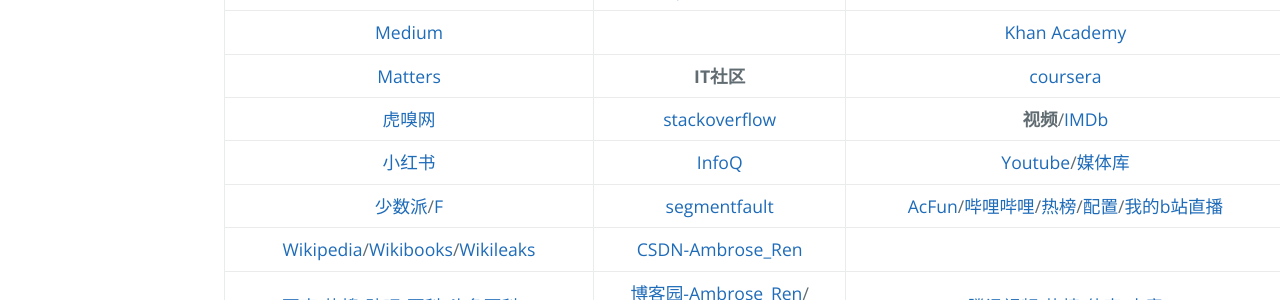
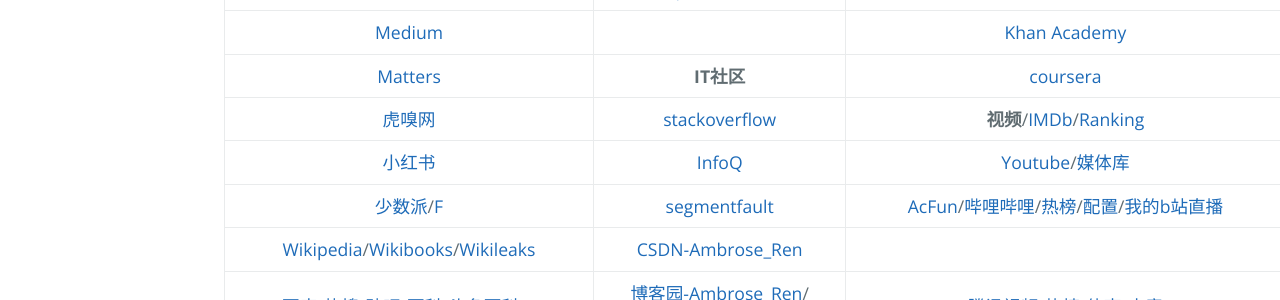
Before and after one commit to AmbroseRen/test, a Jekyll site: the page built from navigation.md, in a window 1280 px wide. Shown: the part 713-1013 px from the top of the page. Built offline with Jekyll 4.4.1, drawn with Linux system fonts in a browser that asks for light colours; our own code applies the rules of GitHub Pages for plain Markdown files; the repository's description, which GitHub fills in, is left out.

Commit message:
Update navigation.md

```diff
--- a/navigation.md
+++ b/navigation.md
@@ -20,7 +20,7 @@
 | [Quora](https://www.quora.com/) | ~~[simplesite](http://ambroseren.simplesite.com/)/[uid.me](http://uid.me/ren_si1#)~~ | [腾讯课堂](https://ke.qq.com/) | [catbox](https://catbox.moe/user/login.php) |
 | [Medium](https://medium.com/) | []() | [Khan Academy](https://www.khanacademy.org/) | [在线翻译](https://fanyi.youdao.com/) |
 | [Matters](https://matters.news/) | __IT社区__ | [coursera](https://www.coursera.org/browse/computer-science) | [刘明野的工具箱](https://tool.liumingye.cn/) |
-| [虎嗅网](https://www.huxiu.com/) | [stackoverflow](https://stackoverflow.com/) | __视频__/[IMDb](https://m.imdb.com/) | [MD格式在线排版](https://md.phodal.com/) |
+| [虎嗅网](https://www.huxiu.com/) | [stackoverflow](https://stackoverflow.com/) | __视频__/[IMDb](https://m.imdb.com/)/[Ranking](https://www.boxofficemojo.com/weekly/) | [MD格式在线排版](https://md.phodal.com/) |
 | [小红书](https://www.xiaohongshu.com/explore) | [InfoQ](https://www.infoq.cn/) | [Youtube](https://www.youtube.com/)/[媒体库](https://www.youtube.com/feed/library) | [AnywhereAnything](http://lackar.com/aa/) |
 | [少数派](https://sspai.com/)/[F](Library/Forum.md) | [segmentfault](https://segmentfault.com/u/ambroseren/users/following) | [AcFun](https://www.acfun.cn/)/[哔哩哔哩](https://space.bilibili.com/352834482/fans/follow)/[热榜](https://www.bilibili.com/v/popular/rank/all)/[配置](https://link.bilibili.com/p/center/index#/my-room/start-live)/[我的b站直播](https://live.bilibili.com/22653502) | [QQ邮箱](https://mail.qq.com/)/[万年历](https://wannianrili.bmcx.com/)/[12306](https://kyfw.12306.cn/otn/leftTicket/init) |
 | [Wikipedia](https://www.wikipedia.org/)/[Wikibooks](https://www.wikibooks.org/)/[Wikileaks](https://wikileaks.org/What-is-WikiLeaks.html) | [CSDN-Ambrose_Ren](https://blog.csdn.net/Ambrose_Ren) | []() | [高德地图](https://www.amap.com/)/[百度地图](https://map.baidu.com/) |
```
